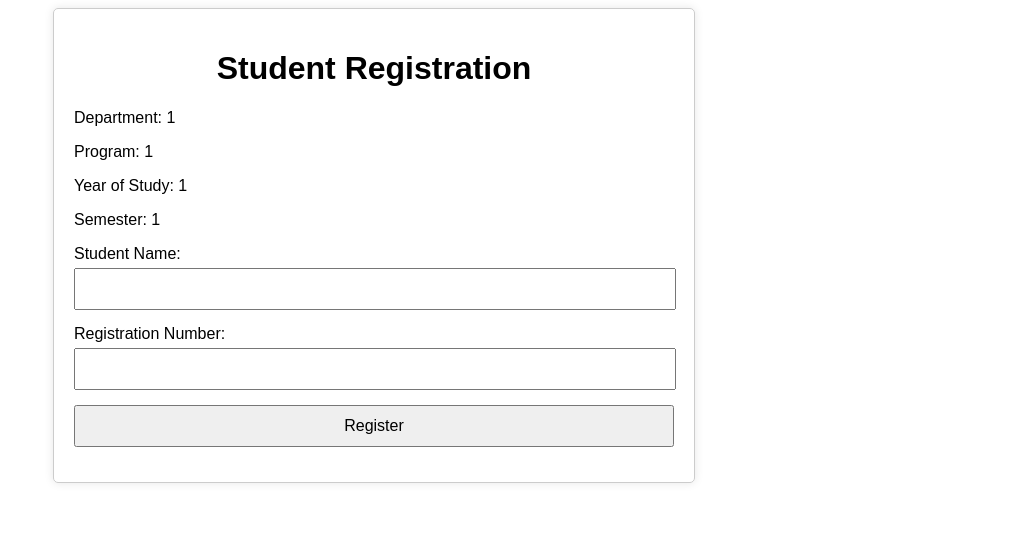
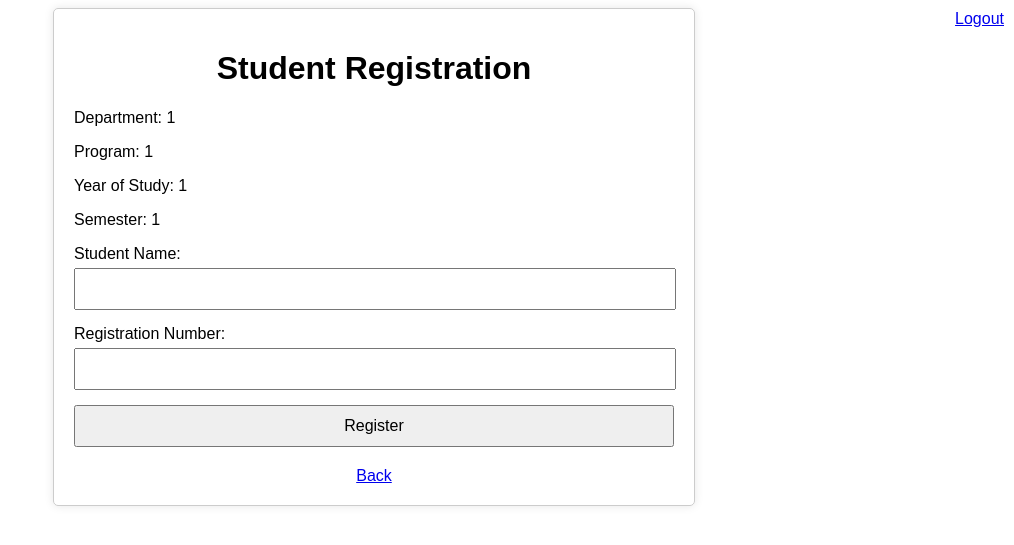
Before and after one commit to poni-henry/Student-Registration-Portal, a Django app: page /register/1/1/1/1/ in a window 1280 px wide. Shown: the top 545 px of the page, without its empty margins (266-1280 px from the left). Run offline with Django 5.2, Linux system fonts and the light colour scheme; a user stored in the database is signed in.

Commit message:
commit changes

```diff
--- a/student_registration_portal/templates/registration.html
+++ b/student_registration_portal/templates/registration.html
@@ -34,6 +34,15 @@
         .form-group button {
             width: 100%;
         }
+        .back-button {
+            text-align: center;
+            margin-top: 20px;
+        }
+        .logout-button {
+            position: absolute;
+            top: 10px;
+            right: 10px;
+        }
     </style>
 </head>
 <body>
@@ -64,6 +73,14 @@
                 <button type="submit">Register</button>
             </div>
         </form>
+        <!-- Back button -->
+        <div class="back-button">
+            <a href="#" onclick="history.back();">Back</a>
+        </div>
+        <!-- Logout button -->
+        <div class="logout-button">
+            <a href="{% url 'logout' %}">Logout</a>
+        </div>
     </div>
 </body>
 </html>
```
Also changed, not shown: student_registration_portal/templates/base.html (added, +18 -0 lines), student_registration_portal/templates/enroll.html (+8 -0 lines), student_registration_portal/db.sqlite3.
